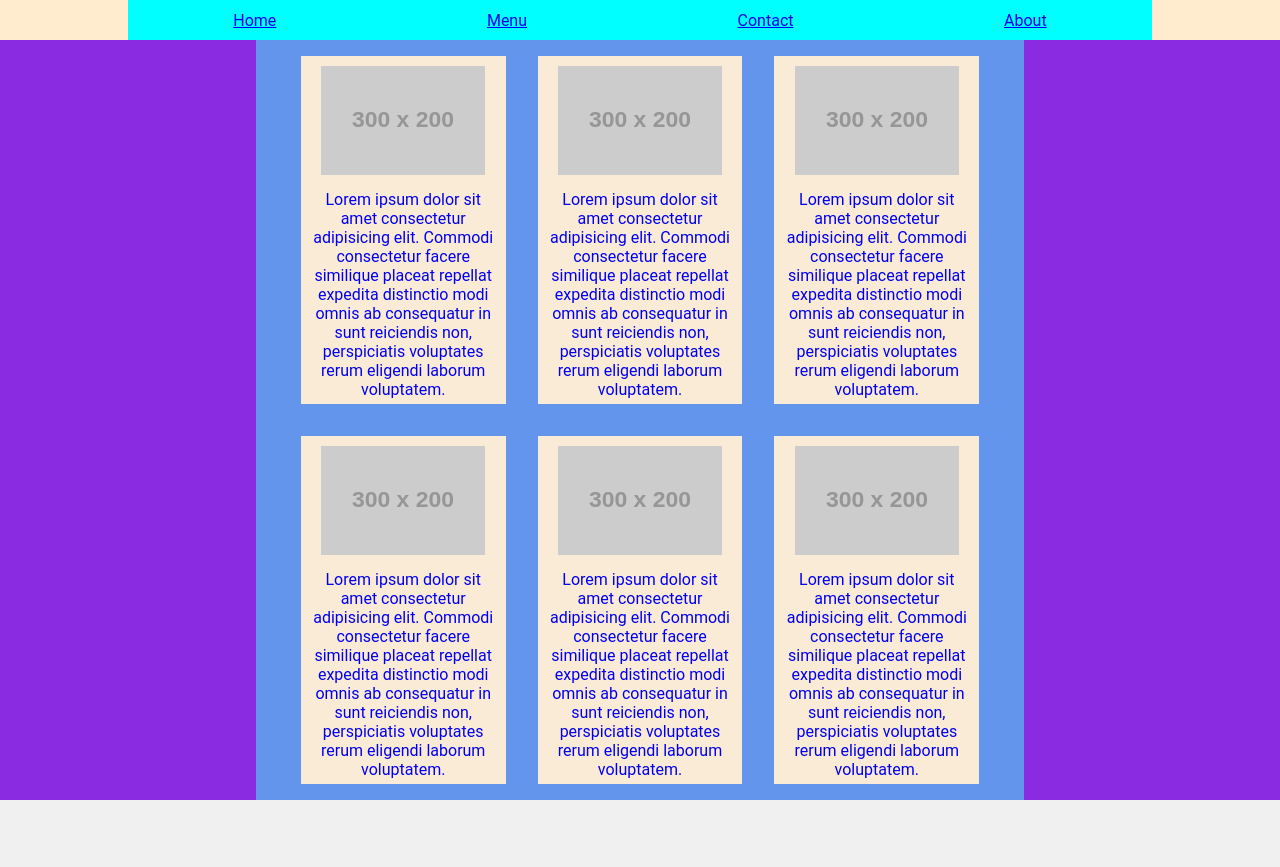
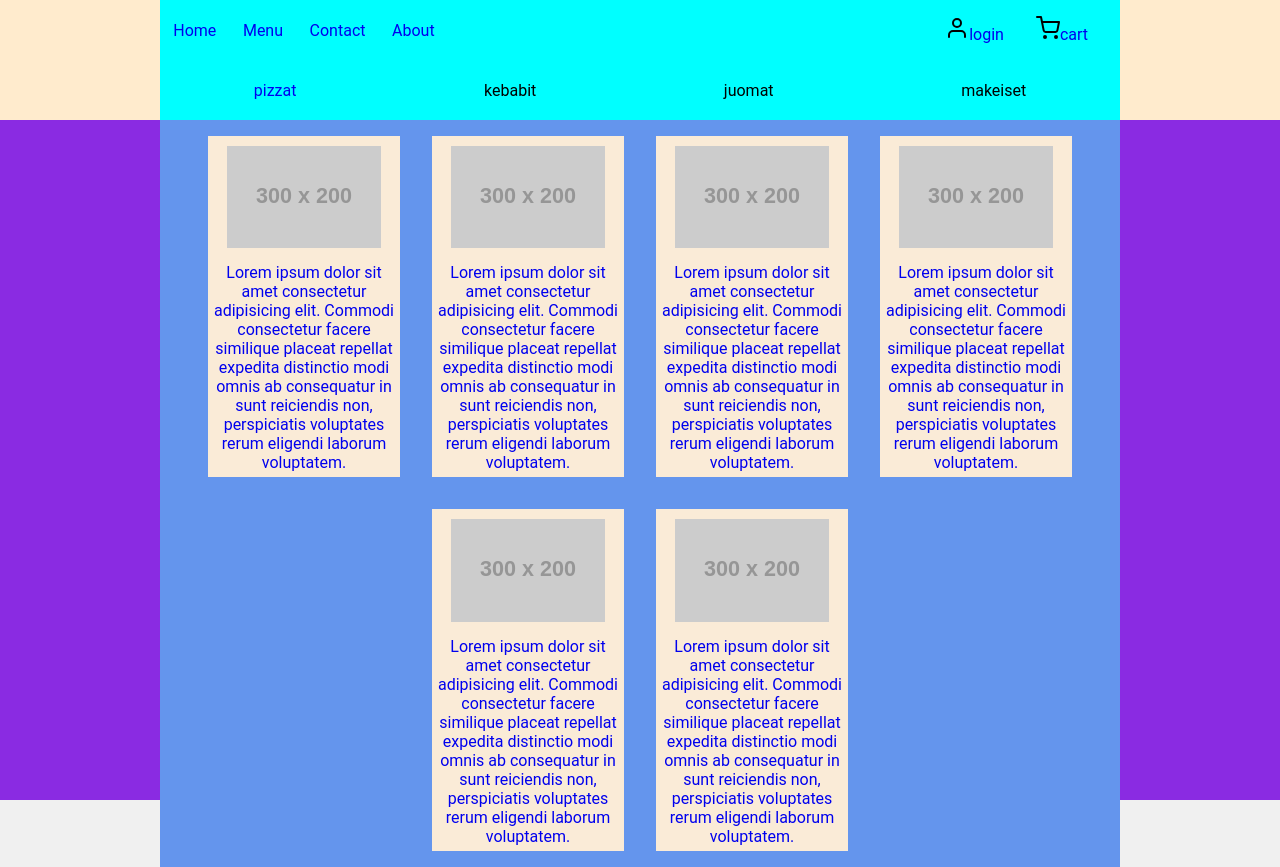
Before and after one commit to vjtimo/MPWSK-projekti, a plain HTML site: page index.html in a window 1280 px wide. Before the commit the page ends 800 px from the top, so only its background shows below. Drawn offline with Linux system fonts and the light colour scheme; placeholder pictures from the web are drawn by us.

Commit message:
start of the page, header bar added.

```diff
--- a/index.html
+++ b/index.html
@@ -8,11 +8,26 @@
     <div id="container">
         <div id="header">
             <nav>
+                <div id="links">
                 <ul>
                     <li><a href="index.html">Home</a></li>
                     <li><a href="menu.html">Menu</a></li>
                     <li><a href="contact.html">Contact</a></li>
                     <li><a href="about.html">About</a></li>
+                </ul>
+                </div>
+                <div id="nav2">
+                    <a href="login.html"><img src="user.svg">login</a>
+                    <a href="cart.html"><img src="shopping-cart.svg">cart</a>
+                </div>
+            </nav>
+
+            <nav id="categorylist">
+                <ul>
+                    <li><a href="#pizzat">pizzat</a></li>
+                    <li><a href="#kebabit"></a>kebabit</li>
+                    <li><a href="#juomat"></a>juomat</li>
+                    <li><a href="#makeiset"></a>makeiset</li>
                 </ul>
             </nav>
         </div>
--- a/style.css
+++ b/style.css
@@ -4,13 +4,21 @@ body {
   padding: 0;
   background-color: #f0f0f0;
 }
+a{
+  text-decoration: none;
+}
 #header {
   position: sticky;
   top: 0;
+  flex-direction: column;
   display: flex;
   justify-content: center;
   background-color: blanchedalmond;
   width: 100%;
+  align-items: center;
+}
+#categories{
+  width: 75dvw;
 }
 #container {
   background-color: blueviolet;
@@ -38,12 +46,13 @@ main a {
 }
 
 nav {
-  width: 80dvw;
+  width: 75dvw;
   align-items: center;
-  height: 5dvh;
+  height: 7.5dvh;
   background-color: aqua;
   flex-direction: row;
   display: flex;
+  text-decoration: none;
   justify-content: space-between;
 }
 nav ul {
@@ -53,13 +62,14 @@ nav ul {
   margin: 0;
   list-style-type: none;
   width: 100dvw;
+  text-decoration: none;
 }
 
 #menu {
   display: flex;
   background-color: cornflowerblue;
   margin: auto;
-  width: 80%;
+  width: 100%;
   flex-wrap: wrap;
   justify-content: center;
 }
@@ -67,12 +77,12 @@ nav ul {
 #menu img {
   margin: 10px;
   width: 80%;
-  height: 50%;
+  height: 80%;
 }
 
 #menu figure {
   background-color: antiquewhite;
-  width: calc(80% / 3);
+  width: calc(80% / 4);
   height: 50%;
   margin: 1rem;
 }
@@ -83,3 +93,18 @@ nav ul {
   width: 100%;
   word-wrap: break-word;
 }
+#links{
+  width: 30%;
+  justify-content: start;
+  display: flex;
+}
+#nav2{
+  width: 30%;
+  margin: 0 1rem;
+  justify-content: end;
+  display: flex;
+
+}
+#nav2 a{
+  margin: 1rem;
+}
```
Also changed, not shown: contact.html (added, +10 -0 lines), about.html (added), menu.html (added), shopping-cart.svg (added), user.svg (added).
